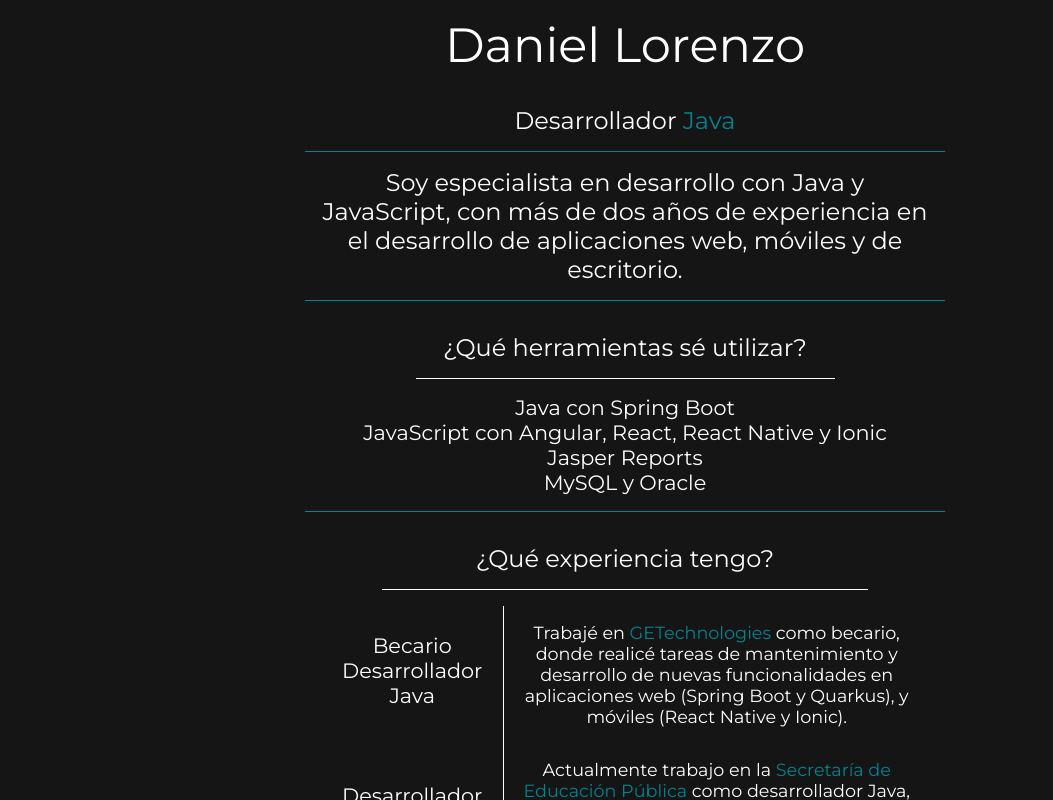
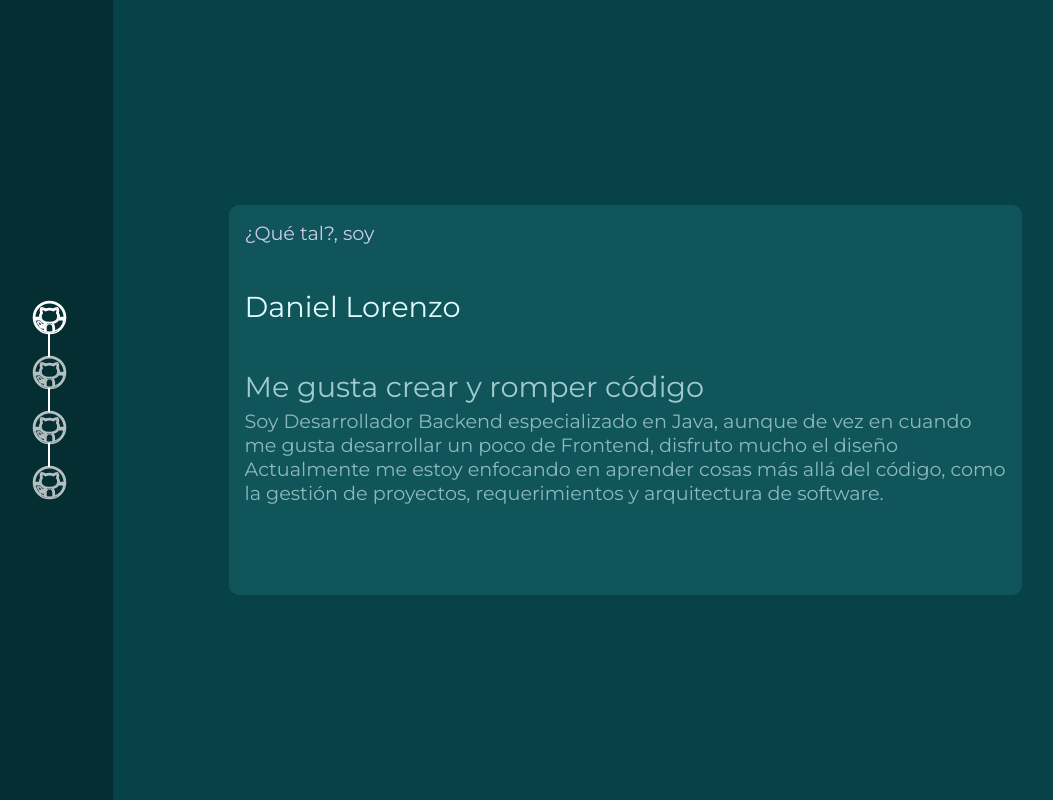
Before and after one commit to DanielLorenzoS/Blog, a Next.js app: page / in a window 1280 px wide. Shown: the top 800 px of the page, without its empty margins (15-1068 px from the left). Built offline with nearby package versions, Linux system fonts and the light colour scheme.

Commit message:
Update design

```diff
--- a/app/globals.css
+++ b/app/globals.css
@@ -5,8 +5,6 @@
   box-sizing: border-box;
   padding: 0;
   margin: 0;
-  background-color: #151515;
-  color: #fff;
 }
 
 ::-webkit-scrollbar {
--- a/app/page.module.css
+++ b/app/page.module.css
@@ -1,223 +1,102 @@
-.text, .text {
-  font-size: 1.3rem;
-}
-
 .container {
   margin: auto;
-  width: 50%;
+  padding: 1rem;
+  width: 100%;
+  height: 100vh;
   display: flex;
   gap: 4rem;
-  flex-direction: column;
   justify-content: center;
   align-items: center;
   text-align: center;
   cursor: default;
-  border-bottom: 1px double #05828e;
+  background-color: rgb(6, 66, 71);
 }
 
 .welcome {
-  margin: auto;
-  position: relative;
-  display: flex;
-  flex-direction: row;
-  justify-content: center;
-  gap: 3rem;
-  text-align: center;
+  background-color: rgba(26, 105, 110, 0.5);
+  padding: 1rem;
+  border-radius: 10px;
 }
 
-.logo {
-  padding: 1rem;
-  margin: auto;
+/* .welcome::after {
+  content: '';
+  display: block;
+  width: 0%;
+  height: 2px;
+  background-color: rgb(5, 130, 142);
+  margin-top: 1rem;
+  animation: slideBorder 1s ease both;
+} */
+
+.info {
+  font-size: 1.8rem;
+  color: #ccc;
+  text-align: left;
+  display: flex;
+  flex-direction: column;
+  gap: .3rem;
 }
 
-.title {
-  display: flex;
-  justify-content: center;
-  align-items: center;
-  font-size: 3rem;
-  font-weight: 400;
-  padding-bottom: .5rem;
-  margin-bottom: .5rem;
+.detail {
+  font-size: 1.2rem;
+  color: #cacde6;
 }
 
-.subtitle {
-  font-size: 1.5rem;
-  font-weight: 300;
+.name {
+  color: rgb(224, 252, 255);
 }
 
-.blue {
-  color: #097188;
+.profession {
+  color: rgb(224, 252, 255, 0.7);
 }
 
-.info {
-  width: 100%;
+.daily {
+  font-size: 1.2rem;
+  color: rgb(224, 252, 255, 0.6);
+}
+
+@keyframes slideBorder {
+  0% {
+    width: 0%;
+  }
+
+  100% {
+    width: 100%;
+  }
+}
+
+.floating {
+  position: absolute;
+  top: 0;
+  left: 0;
+  width: 10%;
+  height: 100%;
   display: flex;
-  gap: 1rem;
   flex-direction: column;
   justify-content: center;
   align-items: center;
-  padding: 1rem;
+  /* gap: 1rem; */
+  background-color: rgba(0, 0, 0, 0.3);
+  z-index: 100;
 }
 
-.text {
-  font-size: 1.5rem;
-  font-weight: 300;
-  padding: 1rem;
+.icon {
+  width: 35px;
+  height: 35px;
+  cursor: pointer;
+  opacity: 0.7;
+  transition: 0.3s;
 }
 
-.text ul {
-  list-style: none;
-  font-size: 1.3rem;
+.active {
+  opacity: 1;
 }
 
-.answer {
-  font-size: 1.5rem;
-  font-weight: 300;
-  padding: 1rem 0;
-  width: 80%;
-  margin: auto;
-  margin-bottom: 1rem;
-  border-bottom: thin solid #ffffff;
+.separator {
+  min-width: 1.8px;
+  height: 3%;
+  margin-top: -1.5%;
+  margin-bottom: -1.5%;
+  background-color: white;
+  z-index: -1;
 }
-
-.colorText {
-  color: #05828e;
-}
-
-.job {
-  display: flex;
-  font-display: column;
-}
-
-.job .title {
-  font-size: 1.3rem;
-  font-weight: 400;
-  padding: 1rem;
-  width: 30%;
-}
-
-.job .subtitle {
-  font-size: 1.1rem;
-  font-weight: 300;
-  padding: 1rem;
-  text-align: center;
-  border-left: thin solid #ffffff;
-  width: 70%;
-}
-
-.study {
-  font-size: 1.3rem;
-}
-
-.none {
-  border-bottom: none;
-  margin-bottom: 1rem;
-}
-
-.card {
-  background-image: linear-gradient(#5c0632, #381125, #151515);
-  width: 18rem;
-  height: 8rem;
-  font-size: 1.5rem;
-  font-weight: 100 !important;
-  box-shadow: 0 3px 10px rgba(0, 0, 0, 0.8);
-  display: flex;
-  gap: 1rem;
-  flex-direction: column;
-  justify-content: center;
-  align-items: center;
-  cursor: pointer;
-  text-decoration: none;
-  margin-top: 0;
-  margin-bottom: 4rem;
-  border-radius: 10%;
-  transform: translateY(30rem) rotateZ(25deg);
-  transition: .4s ease-in-out;
-  animation: move .6s ease-in-out .5s both;
-}
-
-@keyframes move {
-  0% {
-    transform: translateY(30rem) rotateZ(25deg);
-  }
-
-  100% {
-    transform: translateY(-2rem) rotateZ(0);
-  }
-}
-
-.card:nth-child(2) {
-  margin-top: 4rem;
-  margin-bottom: 0;
-}
-
-.icons {
-  background-color: transparent;
-  transition: .4s ease-in-out;
-}
-
-.card:hover .icons {
-  transform: rotateZ(25deg);
-}
-
-.responsiveInfo {
-  display: none;
-}
-
-/* @media (width < 900px) {
-
-  .container {
-    margin-top: 0;
-  }
-
-  .welcome {
-    flex-direction: column;
-    gap: 1rem;
-    height: 100vh;
-  }
-
-  .info {
-    display: none;
-  }
-
-  .responsiveInfo {
-    width: 100%;
-    margin: auto;
-    display: flex;
-    flex-direction: row;
-    justify-content: space-evenly;
-
-    text-decoration: none;
-    position: absolute;
-    bottom: 0;
-  }
-  .cardR {
-    display: flex;
-    flex-direction: row;
-    justify-content: center;
-    align-items: center;
-    width: 33%;
-    padding: 1rem;
-    border-top: thin solid white;
-  }
-  .cardR:nth-child(2) {
-    width: 34%;
-    border-left: thin solid white;
-    border-right: thin solid white;
-  }
-  .cardR:nth-child(2) .iconsR {
-    background-color: transparent;
-  }
-}
-
-@media (width < 530px) {
-  .cardR {
-    flex-direction: column;
-  }
-} */
-
-@media (width < 800px) {
-  .container {
-    width: 90%;
-  }
-}
--- a/app/page.tsx
+++ b/app/page.tsx
@@ -1,21 +1,75 @@
+"use client"
 import Image from 'next/image'
 import styles from './page.module.css'
-import logo from '../public/LOREDEV_LOGO.png'
+import github from '../public/github.svg'
+import linkedin from '../public/linkedin.svg'
+import React from 'react'
 
 export default function Home() {
+
+  const [active, setActive] = React.useState(1);
+
+  const handleClick = (index: number) => {
+    setActive(index);
+  };
+
   return (
     <>
+      <div className={styles.floating}>
+        <Image
+          className={`${styles.icon} ${active === 1 ? styles.active : ''}`}
+          src={github}
+          alt="github"
+          onClick={() => handleClick(1)}
+        />
+        <div className={styles.separator}></div>
+        <Image
+          className={`${styles.icon} ${active === 2 ? styles.active : ''}`}
+          src={github}
+          alt="github"
+          onClick={() => handleClick(2)}
+        />
+        <div className={styles.separator}></div>
+        <Image
+          className={`${styles.icon} ${active === 3 ? styles.active : ''}`}
+          src={github}
+          alt="github"
+          onClick={() => handleClick(3)}
+        />
+        <div className={styles.separator}></div>
+        <Image
+          className={`${styles.icon} ${active === 4 ? styles.active : ''}`}
+          src={github}
+          alt="github"
+          onClick={() => handleClick(4)}
+        />
+      </div>
       <section className={styles.container}>
         <div className={styles.welcome}>
           <div className={styles.info}>
-            <h1 className={styles.title}>
+            <span className={styles.detail}>
+              ¿Qué tal?, soy
+            </span>
+            <br />
+            <span className={styles.name}>
               Daniel Lorenzo
-            </h1>
-            <h2 className={styles.subtitle}>Desarrollador <span className={styles.colorText}>Java</span></h2>
+            </span>
+            <br />
+            <span className={styles.profession}>
+              Me gusta crear y romper código
+            </span>
+            <span className={styles.daily}>
+              Soy Desarrollador Backend especializado en Java, aunque de vez en cuando <br />
+              me gusta desarrollar un poco de Frontend, disfruto mucho el diseño <br />
+              Actualmente me estoy enfocando en aprender cosas más allá del código, como <br />
+              la gestión de proyectos, requerimientos y arquitectura de software.
+            </span>
+            <br />
+            <br />
           </div>
         </div>
       </section>
-      <section className={styles.container}>
+      {/* <section className={styles.container}>
         <div className={styles.text}>
           <p>Soy especialista en desarrollo con Java y JavaScript,
             con más de dos años de experiencia en el desarrollo de aplicaciones web, móviles y de escritorio.
@@ -69,7 +123,7 @@ export default function Home() {
             </p>
           </div>
         </div>
-      </section>
+      </section> */}
     </>
   )
 }
```
Also changed, not shown: public/bgi.svg (added).
